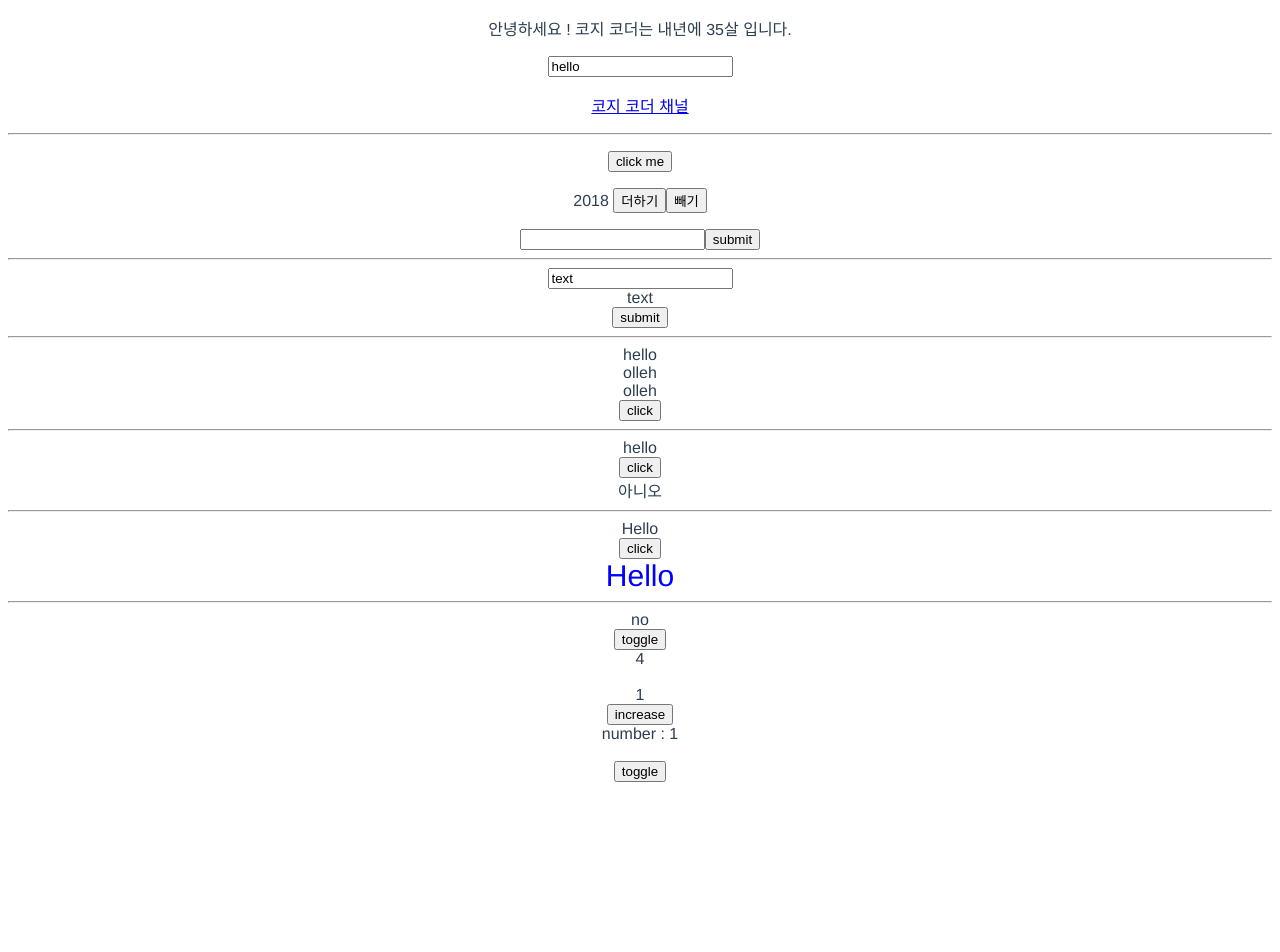
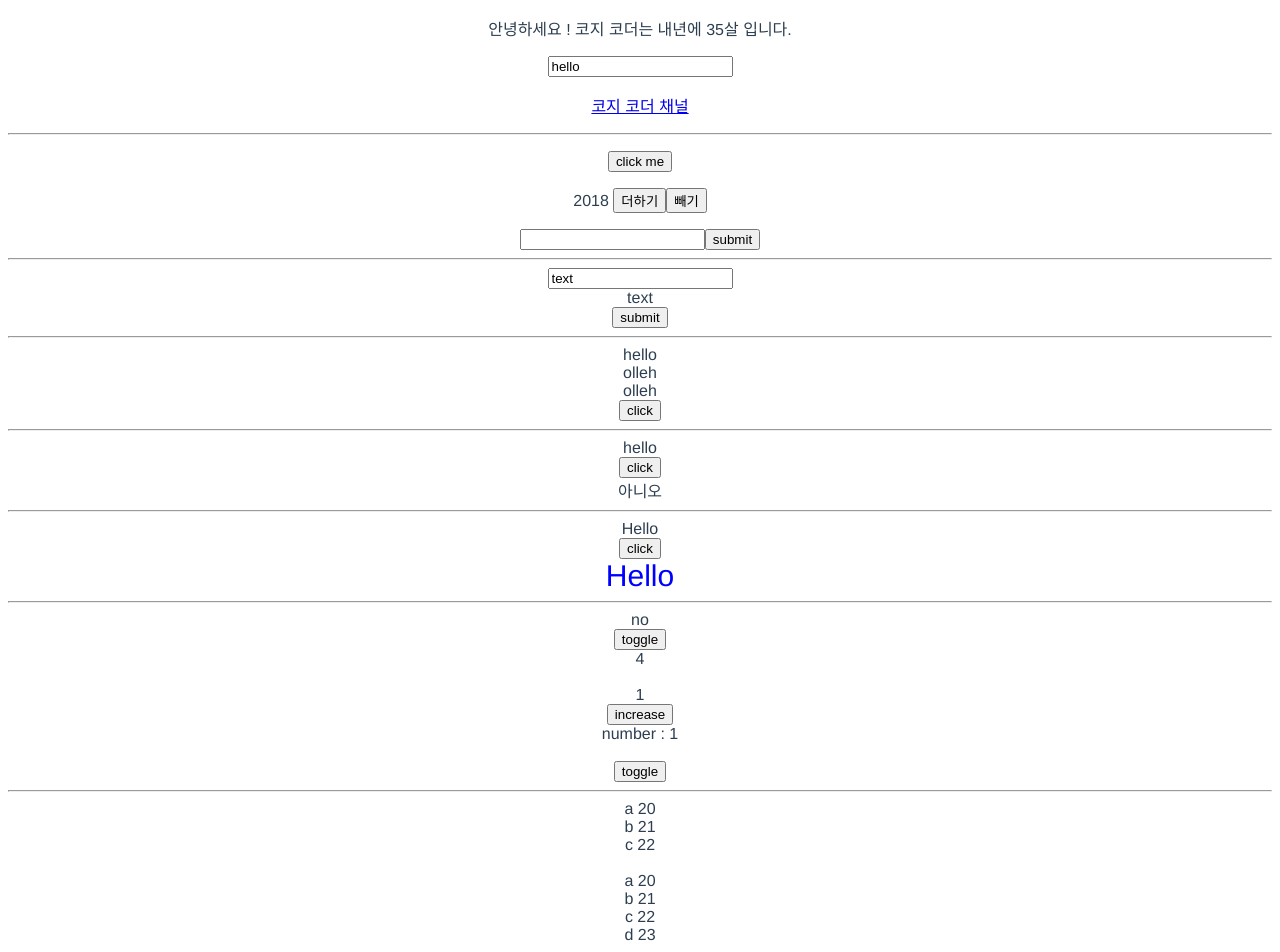
Before and after one commit to yunanjk/vue-basic, a Vue app: page / in a window 1280 px wide. Before the commit the page ends 800 px from the top, so only its background shows below. Built offline with nearby package versions, Linux system fonts and the light colour scheme.

Commit message:
v-for list rendering

```diff
--- a/src/App.vue
+++ b/src/App.vue
@@ -101,6 +101,16 @@
     <div v-show="show">yes</div>
     <button @click="toggleShow">toggle</button>
   </div>
+
+  <hr>
+
+  <div>
+    <div>{{ people[0].name }} {{ people[0].age }}</div>
+    <div>{{ people[1].name }} {{ people[1].age }}</div>
+    <div>{{ people[2].name }} {{ people[2].age }}</div>
+    <br>
+    <div v-for="(p, index) in people" :key="index">{{ p.name }} {{ p.age }}</div>
+  </div>
 </template>
 
 <script>
@@ -123,7 +133,13 @@ export default {
       blue: 'blue',
       size: '30px',
       show: false,
-      number: 1
+      number: 1,
+      people: [
+        { name: 'a', age: 20 },
+        { name: 'b', age: 21 },
+        { name: 'c', age: 22 },
+        { name: 'd', age: 23 }
+      ]
     }
   },
   methods: {
```
